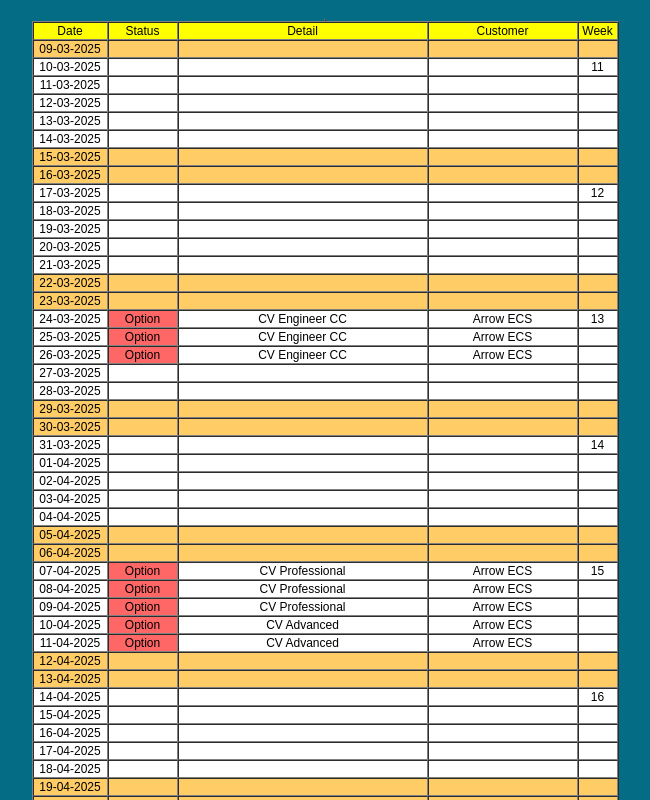
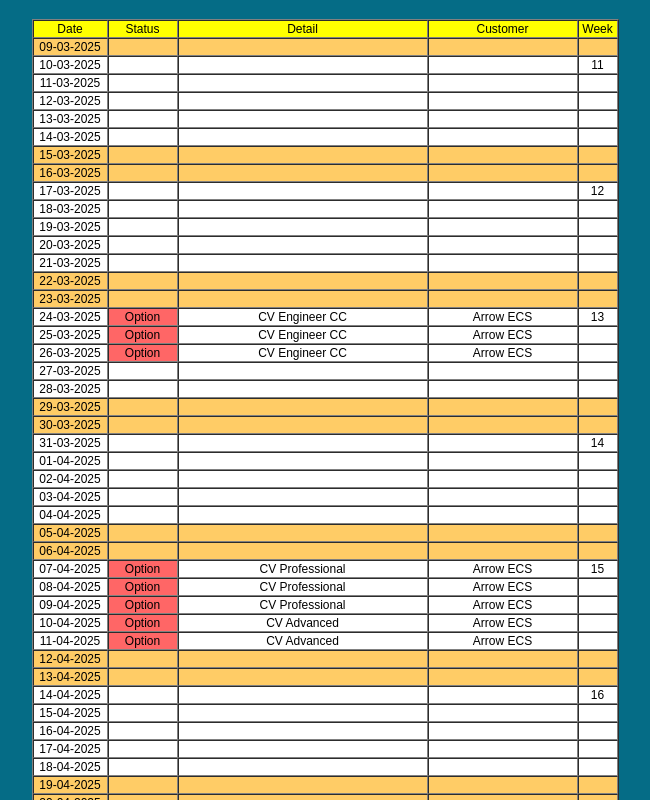
Before and after one commit to gbosmann/leraren, a plain HTML site: page gitagenda.html in a window 1280 px wide. Shown: the top 800 px of the page, without its empty margins (315-965 px from the left). Drawn offline with Linux system fonts and the light colour scheme.

Commit message:
Update gitagenda.html

```diff
--- a/gitagenda.html
+++ b/gitagenda.html
@@ -18,9 +18,9 @@
 <link rel="stylesheet" type="text/css" href="./css/component.css">
 </head>
 <body><br><center>
-<table border="1" cellspacing="0">
-</table><table border="1" font="" face="arial" size="1" cellspacing="0">
+<table border="1" font="" face="arial" size="1" cellspacing="0">
 <tr><td bgcolor="yellow" width="75">Date</td><td bgcolor="yellow" width="70">Status</td><td bgcolor="yellow" width="250">Detail</td><td bgcolor="yellow" width="150">Customer</td><td bgcolor="yellow" width="40">Week</td></tr>
+
 <tr><td bgcolor="#FFCC66">09-03-2025</td><td bgcolor="#FFCC66"></td><td bgcolor="#FFCC66"></td><td bgcolor="#FFCC66"></td><td bgcolor="#FFCC66"></td></tr>
 <tr><td bgcolor="white">10-03-2025</td><td bgcolor="white"></td><td bgcolor="white"></td><td bgcolor="white"></td><td bgcolor="white">11</td></tr>
 <tr><td bgcolor="white">11-03-2025</td><td bgcolor="white"></td><td bgcolor="white"></td><td bgcolor="white"></td><td bgcolor="white"></td></tr>
```
